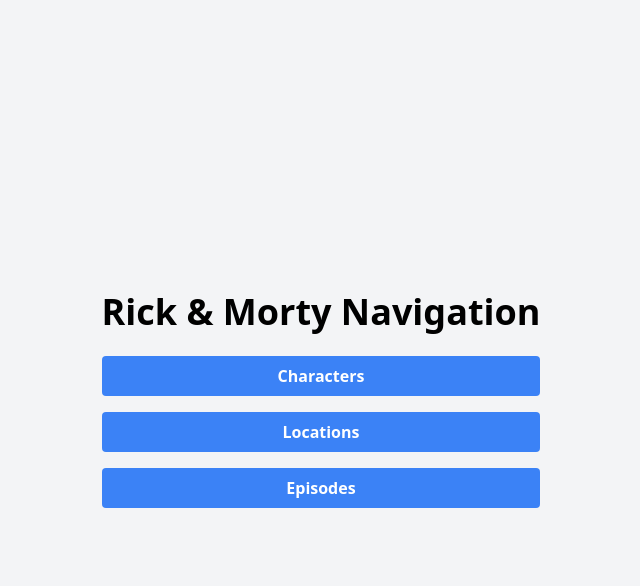
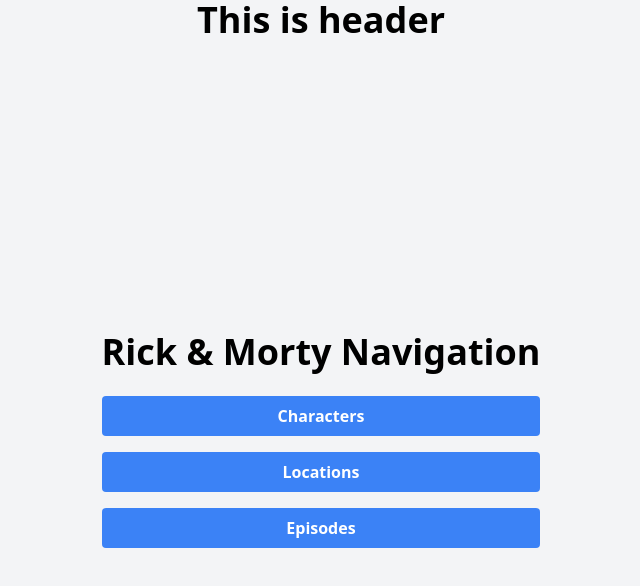
Before and after one commit to UranusLin/time-market, a Vue app: page / in a window 1280 px wide. Shown: the top 586 px of the page, without its empty margins (319-959 px from the left). Built offline with nearby package versions, Linux system fonts and the light colour scheme.

Commit message:
feat: add header

```diff
--- a/src/App.vue
+++ b/src/App.vue
@@ -1,9 +1,8 @@
-<script setup>
-import CharacterList from '@/views/CharacterList.vue'
-</script>
+<script setup></script>
 
 <template>
   <div class="flex items-center justify-center flex-col bg-gray-100">
+    <router-link to="/" class="text-4xl font-bold">This is header</router-link>
     <router-view> </router-view>
   </div>
 </template>
```
